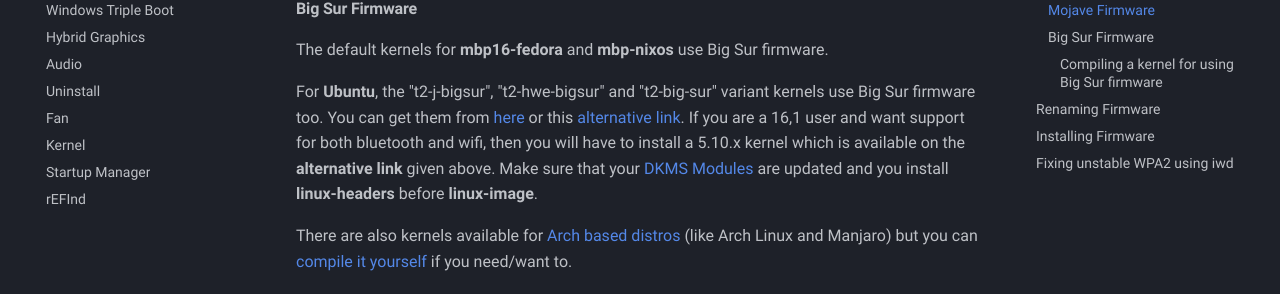
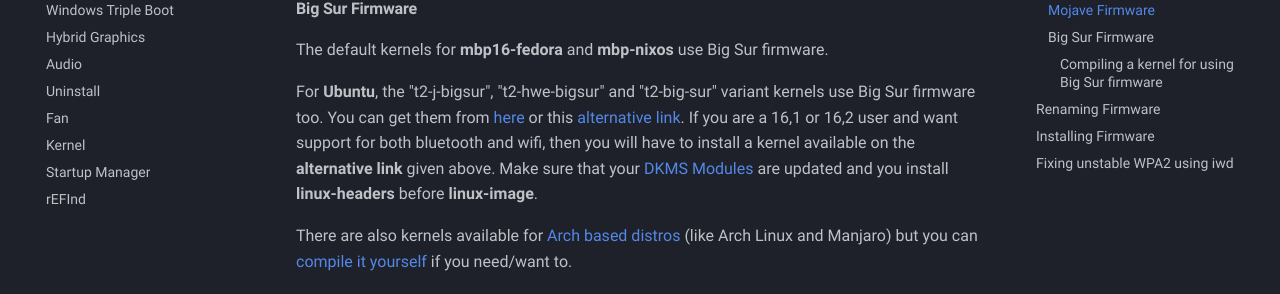
Before and after one commit to t2linux/wiki, an MkDocs documentation site: the page built from docs/guides/wifi.md, in a window 1280 px wide and 900 px high, scrolled down 2007 px. Shown: the part 152-446 px from the top of the window. Built offline with MkDocs 1.6.1 and Material for MkDocs 9.7.7, drawn with Linux system fonts in a browser that asks for light colours; comment, search, counter and statistics services are not loaded.

Commit message:
Update wifi.md

```diff
--- a/docs/guides/wifi.md
+++ b/docs/guides/wifi.md
@@ -66,7 +66,7 @@ This older firmware is archived at [https://packages.aunali1.com/apple/wifi-fw/1
 
 The default kernels for **mbp16-fedora** and **mbp-nixos** use Big Sur firmware.
 
-For **Ubuntu**, the "t2-j-bigsur", "t2-hwe-bigsur" and "t2-big-sur" variant kernels use Big Sur firmware too. You can get them from [here](https://github.com/marcosfad/mbp-ubuntu-kernel/releases) or this [alternative link](https://github.com/AdityaGarg8/T2-Big-Sur-Ubuntu-Kernel#pre-installation-steps). If you are a 16,1 user and want support for both bluetooth and wifi, then you will have to install a 5.10.x kernel which is available on the **alternative link** given above. Make sure that your [DKMS Modules](https://wiki.t2linux.org/guides/dkms) are updated and you install **linux-headers** before **linux-image**.
+For **Ubuntu**, the "t2-j-bigsur", "t2-hwe-bigsur" and "t2-big-sur" variant kernels use Big Sur firmware too. You can get them from [here](https://github.com/marcosfad/mbp-ubuntu-kernel/releases) or this [alternative link](https://github.com/AdityaGarg8/T2-Big-Sur-Ubuntu-Kernel#pre-installation-steps). If you are a 16,1 or 16,2 user and want support for both bluetooth and wifi, then you will have to install a kernel available on the **alternative link** given above. Make sure that your [DKMS Modules](https://wiki.t2linux.org/guides/dkms) are updated and you install **linux-headers** before **linux-image**.
 
 There are also kernels available for [Arch based distros](https://github.com/jamlam/mbp-16.1-linux-wifi/releases) (like Arch Linux and Manjaro) but you can [compile it yourself](https://wiki.t2linux.org/guides/wifi/#compiling-with-corelliums-patchset) if you need/want to.
 
```
